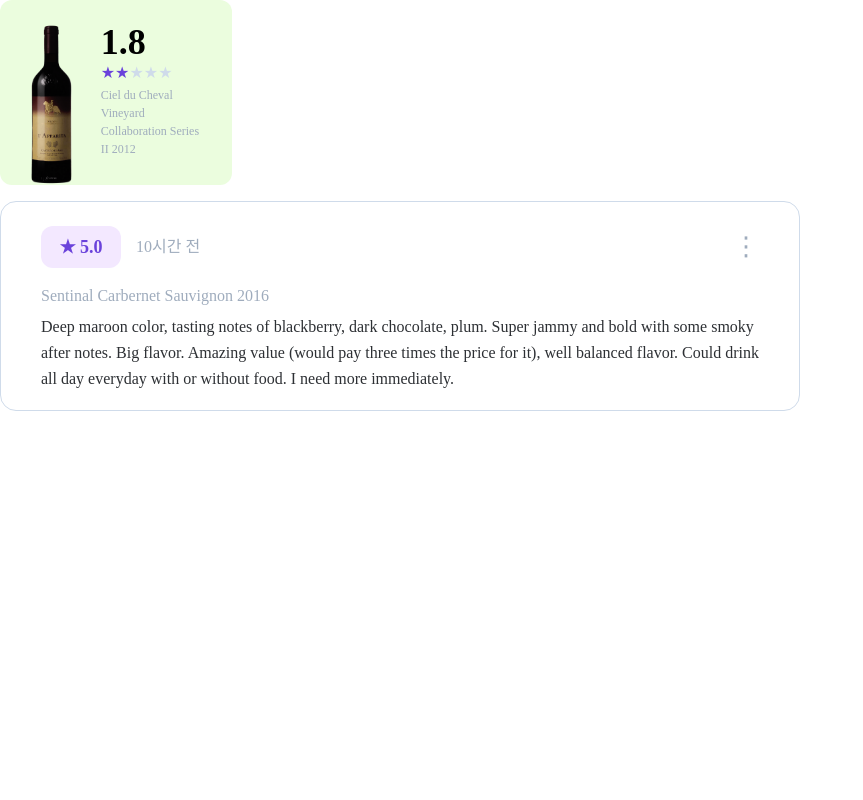
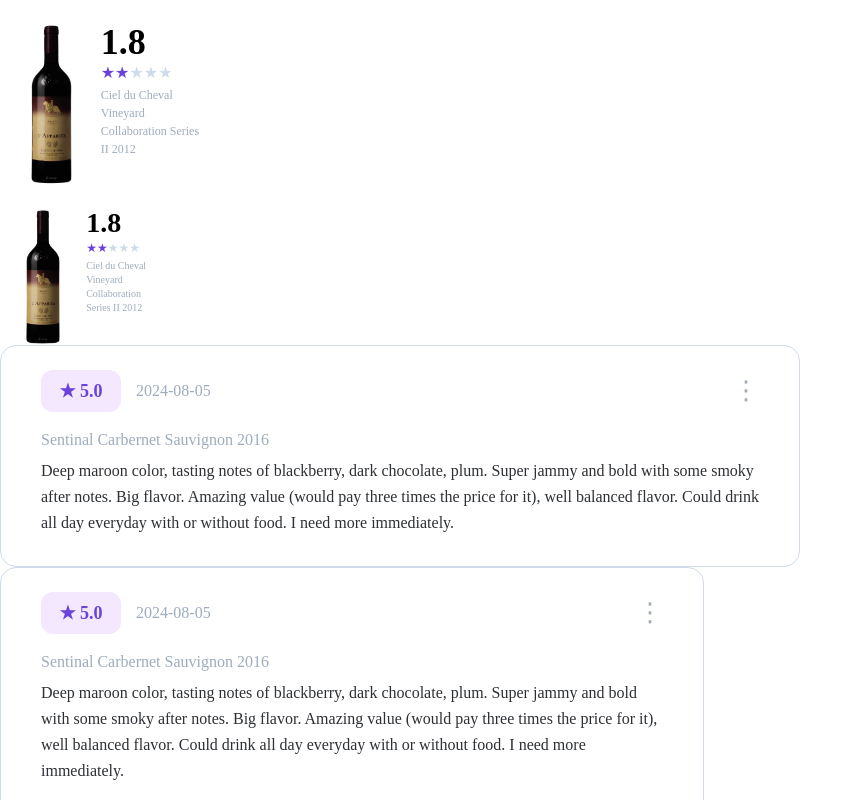
Before and after one commit to ouranos1/Team5-Wine, a Next.js app: page /winedetail in a window 1280 px wide. Shown: the top 800 px of the page, without its empty margins (0-863 px from the left). Built offline with nearby package versions, Linux system fonts and the light colour scheme.

Commit message:
L, M, S 선택해서 사용할 수 있도록 수정

```diff
--- a/src/app/winedetail/page.tsx
+++ b/src/app/winedetail/page.tsx
@@ -43,13 +43,34 @@ const App: React.FC = () => {
                 image="/wine.png"
                 avgRating={1.8}
                 name="Ciel du Cheval Vineyard Collaboration Series II 2012"
+                size="L"
             />
-            <br />
+            <Cardmonthly
+                image="/wine.png"
+                avgRating={1.8}
+                name="Ciel du Cheval Vineyard Collaboration Series II 2012"
+                size="S"
+            />
             <Cardmy
                 avgRating={5.0}
-                time="10시간 전"
+                createdAt="2024-08-05T04:50:50.164Z"
                 name="Sentinal Carbernet Sauvignon 2016"
                 content="Deep maroon color, tasting notes of blackberry, dark chocolate, plum. Super jammy and bold with some smoky after notes. Big flavor. Amazing value (would pay three times the price for it), well balanced flavor. Could drink all day everyday with or without food. I need more immediately."
+                size="L"
+            />
+            <Cardmy
+                avgRating={5.0}
+                createdAt="2024-08-05T04:50:50.164Z"
+                name="Sentinal Carbernet Sauvignon 2016"
+                content="Deep maroon color, tasting notes of blackberry, dark chocolate, plum. Super jammy and bold with some smoky after notes. Big flavor. Amazing value (would pay three times the price for it), well balanced flavor. Could drink all day everyday with or without food. I need more immediately."
+                size="M"
+            />
+            <Cardmy
+                avgRating={5.0}
+                createdAt="2024-08-05T04:50:50.164Z"
+                name="Sentinal Carbernet Sauvignon 2016"
+                content="Deep maroon color, tasting notes of blackberry, dark chocolate, plum. Super jammy and bold with some smoky after notes. Big flavor. Amazing value (would pay three times the price for it), well balanced flavor. Could drink all day everyday with or without food. I need more immediately."
+                size="S"
             />
 
         </div>
--- a/src/components/cardmonthly/Card.scss
+++ b/src/components/cardmonthly/Card.scss
@@ -1,21 +1,19 @@
 @import "../../styles/ColorList.scss";
-@import "../../styles//Font-Mixins.scss";
+@import "../../styles/Font-Mixins.scss";
 @import "../../app/globals.scss";
 
-// 사이즈가 L 일 때랑 S 일 때로 나눌 것
+.card {
+    border-radius: 12px;
+    background-color: $Grayscale-50;
+    display: flex;
+    gap: 28px;
+    padding: 24px 30px 0 30px;
 
-.card {
+    &-L {
         width: 232px;
         height: 185px;
-    border-radius: 12px;
-    // background-color: $Grayscale-50;
-    background-color: rgb(235, 253, 222);
-    padding: 24px 30px 0 30px;
-    display: flex;
-    gap: 28px;
 
         .card-content {
-
             .rating {
                 @include font-settings(36, heavy, 42);
             }
@@ -37,25 +35,30 @@
         }
     }
 
-@media (max-width: 768px) {
-    .card {
+    &-S {
         width: 193px;
         height: 160px;
         padding: 24px 25px 0 25px;
         gap: 25px;
 
         .card-content {
-
             .rating {
                 @include font-settings(28, heavy, 32);
             }
 
             .stars {
+                color: $Primary-Purple-100;
+                margin: 5px auto;
                 font-size: 12px;
+
+                .empty-stars {
+                    color: $Grayscale-200;
+                }
             }
 
             .description {
                 @include font-settings(10, regular, 18);
+                color: $Grayscale-300;
                 line-height: 14px;
             }
         }
--- a/src/components/cardmonthly/Card.tsx
+++ b/src/components/cardmonthly/Card.tsx
@@ -7,12 +7,13 @@ interface CardProps {
     image: string;
     avgRating: number;
     name: string;
+    size: 'L' | 'S';
 }
 
-const Cardmonthly: React.FC<CardProps> = ({ image, avgRating, name }) => {
+const Cardmonthly: React.FC<CardProps> = ({ image, avgRating, name, size }) => {
     const stars = Math.round(avgRating);
     return (
-        <div className="card">
+        <div className={`card card-${size}`}>
             <img src={image} alt="Wine bottle" className="card-image" />
             <div className="card-content">
                 <div className="rating">{avgRating.toFixed(1)}</div>
--- a/src/components/cardmy/Card.scss
+++ b/src/components/cardmy/Card.scss
@@ -1,11 +1,9 @@
 @import "../../styles/ColorList.scss";
-@import "../../styles//Font-Mixins.scss";
+@import "../../styles/Font-Mixins.scss";
 @import "../../app/globals.scss";
 
 .review-card {
-    width: 100%;
-    max-width: 800px;
-    padding: 24px 40px 18px 40px;
+    padding: 24px 40px 30px 40px;
     border-radius: 16px;
     background-color: $Grayscale-50;
     border: 1px solid $Grayscale-200;
@@ -13,11 +11,49 @@
     flex-direction: column;
     gap: 20px;
 
+    &.review-card-L {
+        width: 800px;
+    }
+
+    &.review-card-M {
+        width: 704px;
+    }
+
+    &.review-card-S {
+        width: 343px;
+        padding: 16px 20px;
+        gap: 17px;
+
+        .review-header .rating-container {
+            .rating {
+                @include font-settings(14, bold, 24);
+                width: 60px;
+                height: 32px;
+            }
+
+            .time {
+                @include font-settings(14, regular, 24);
+            }
+        }
+
+        .review-header .options {
+            font-size: 24px;
+        }
+
+        .review-body .title {
+            @include font-settings(14, medium, 24);
+        }
+
+        .review-body .description {
+            @include font-settings(14, regular, 24);
+            line-height: 24px;
+        }
+    }
+
     .review-header {
         display: flex;
         justify-content: space-between;
         align-items: center;
-
 
         .rating-container {
             display: flex;
@@ -63,39 +99,3 @@
         }
     }
 }
-
-
-
-@media (max-width: 768px) {
-    .review-header {
-
-        .rating-container {
-
-            .rating {
-                @include font-settings(14, bold, 24);
-                width: 60px;
-                height: 32px;
-            }
-        }
-
-        .time {
-            @include font-settings(14, regular, 24);
-
-        }
-
-        .options {
-            font-size: 24px;
-        }
-    }
-
-    .review-body {
-        .title {
-            @include font-settings(14, medium, 24);
-        }
-
-        .description {
-            @include font-settings(14, regular, 24);
-            line-height: 24px;
-        }
-    }
-}
--- a/src/components/cardmy/Card.tsx
+++ b/src/components/cardmy/Card.tsx
@@ -5,19 +5,22 @@ import './Card.scss';
 
 interface ReviewCardProps {
     avgRating: number;
-    time: string;
+    createdAt: string;
     name: string;
     content: string;
+    size: 'L' | 'M' | 'S';
 }
 
-const Cardmy: React.FC<ReviewCardProps> = ({ avgRating, time, name, content }) => {
+const Cardmy: React.FC<ReviewCardProps> = ({ avgRating, createdAt, name, content, size }) => {
     const stars = Math.round(avgRating);
+    const formattedDate = new Date(createdAt).toISOString().split('T')[0]; // 날짜를 YYYY-MM-DD 형식으로 변환
+
     return (
-        <div className="review-card">
+        <div className={`review-card review-card-${size}`}>
             <div className="review-header">
                 <div className="rating-container">
                     <span className="rating">★ {avgRating.toFixed(1)}</span>
-                    <span className="time">{time}</span>
+                    <span className="time">{formattedDate}</span>
                 </div>
                 <span className="options">⋮</span>
             </div>
```
Lines whose indentation alone changed are shown as unchanged.
